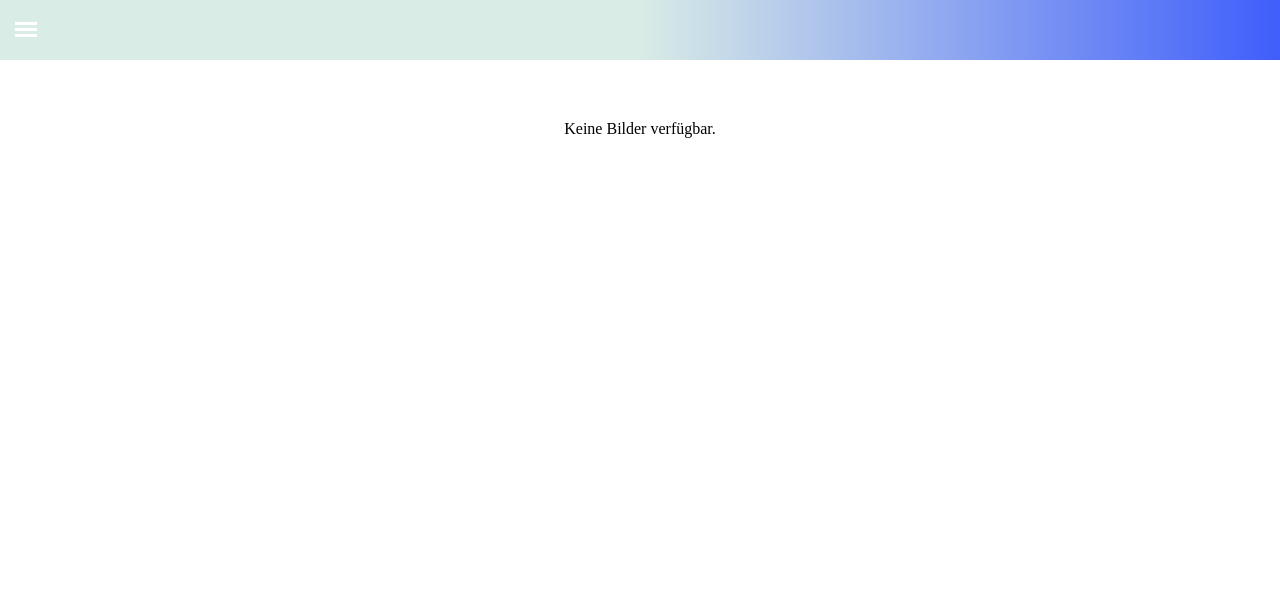
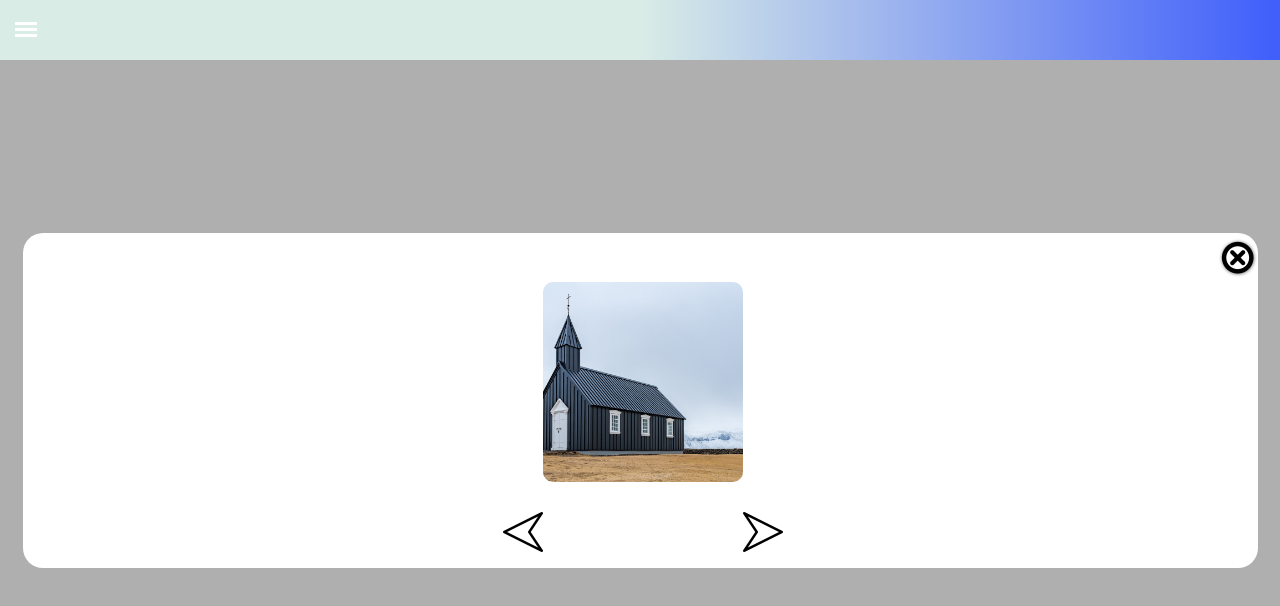
Before and after one commit to Mihael0599/Hochzeit-Album, a plain HTML site: page HTML/pictures.html in a window 1280 px wide. Drawn offline with Linux system fonts and the light colour scheme; a web font is replaced by a local one.

Commit message:
added overlay, javascript needs to be written for fucntion of overlay

```diff
--- a/pictures.html
+++ b/HTML/pictures.html
@@ -7,9 +7,9 @@
     <link rel="preconnect" href="https://fonts.gstatic.com" crossorigin />
     <link href="https://fonts.googleapis.com/css2?family=Delius+Swash+Caps&family=Open+Sans:ital,wght@0,300..800;1,300..800&family=Raleway:ital,wght@0,100..900;1,100..900&display=swap" rel="stylesheet" />
     <link rel="icon" type="image/x-icon" href="/imgs/Bild1.png" />
-    <link rel="stylesheet" href="./style.css" />
-    <link rel="stylesheet" href="./Styles/fonts.css" />
-    <link rel="stylesheet" href="./Styles/assets.css" />
+    <link rel="stylesheet" href="../style.css" />
+    <link rel="stylesheet" href="../Styles/fonts.css" />
+    <link rel="stylesheet" href="../Styles/assets.css" />
     <link type="module" rel="stylesheet" href="/script.js">
     <title>Mihael i Tena</title>
   </head>
@@ -23,15 +23,35 @@
     </label>
     <div id="sidebarMenu">
       <ul class="sidebarMenuInner">
-        <li><a href="./index.html">Nazad na početnu stranicu</a></li>
-        <li><a href="./about.html">About</a></li>
+        <li><a href="../index.html">Nazad na početnu stranicu</a></li>
+        <li><a href="./pictures.html">About</a></li>
       </ul>
     </div>
     <div class="hero-pictures" id="hero">
   </div>
-    <div class="overlay" id="overlay"></div>
+  <div class="backgorund-overlay">
+    <div class="overlay" id="overlay">
+      <div class="close-container">
+      <div>
+      <button class="close-btn"><img class="close-btn-img" src="../imgs/close-150192_640.png" alt=""></button>
+    </div>
+  </div>
+      <div class="image-and-buttons">
+      <img class="overlay-img" src="../imgs/church.jpg" alt="">
+    <div class="arrows">
+      <div class="arrow-right">
+        <button><img class="arrow-right" src="../imgs/arrow-40166_640.png" alt=""></button>
+      </div>
+      <div class="arrow-left">
+        <button><img class="arrow-left" src="../imgs/arrow-40166_640.png" alt=""></button>
+      </div>
+      </div>
+    </div>
+    </div>
+    </div>
+  </div>
     <div class="loader" id="loader"></div>
-    <script type="module" src="./photoAlbum.js"></script>
-    <script src="./template.js"></script>
+    <script type="module" src="../JS/photoAlbum.js"></script>
+    <script src="../JS/template.js"></script>
   </body>
 </html>
--- a/photoAlbum.js
+++ b/JS/photoAlbum.js
@@ -13,8 +13,6 @@ const firebaseConfig = {
 const app = initializeApp(firebaseConfig);
 const storage = getStorage(app);
 const folderRef = ref(storage, 'uploaded_images');
-
-let timeOut;
 
 
 function loadPage() {
--- a/style.css
+++ b/style.css
@@ -1,6 +1,7 @@
-*{
+* {
     margin: 0;
 }
+
 .header {
     display: block;
     margin: 0 auto;
@@ -9,29 +10,33 @@
     box-shadow: none;
     background: linear-gradient(90deg, #D9ECE6 50%, #3F5EFB 100%);
     position: fixed;
-    height: 60px!important;
+    height: 60px !important;
     overflow: hidden;
     z-index: 10;
 }
+
 .main {
     margin: 0 auto;
     display: block;
     height: 100%;
     margin-top: 60px;
 }
-.mainInner{
+
+.mainInner {
     display: table;
     height: 100%;
     width: 100%;
     text-align: center;
 }
-.mainInner div{
-    display:table-cell;
+
+.mainInner div {
+    display: table-cell;
     vertical-align: middle;
     font-size: 3em;
     font-weight: bold;
     letter-spacing: 1.25px;
 }
+
 #sidebarMenu {
     height: 100%;
     position: fixed;
@@ -42,12 +47,14 @@
     transition: transform 250ms ease-in-out;
     background: linear-gradient(180deg, #D9ECE6 0%, #3F5EFB 100%);
 }
-.sidebarMenuInner{
-    margin:0;
-    padding:0;
+
+.sidebarMenuInner {
+    margin: 0;
+    padding: 0;
     border-top: 1px solid rgba(255, 255, 255, 0.10);
 }
-.sidebarMenuInner li{
+
+.sidebarMenuInner li {
     list-style: none;
     color: #fff;
     text-transform: uppercase;
@@ -56,19 +63,22 @@
     cursor: pointer;
     border-bottom: 1px solid rgba(255, 255, 255, 0.10);
 }
-.sidebarMenuInner li span{
+
+.sidebarMenuInner li span {
     display: block;
     font-size: 14px;
     color: rgba(255, 255, 255, 0.50);
 }
-.sidebarMenuInner li a{
+
+.sidebarMenuInner li a {
     color: #fff;
     text-transform: uppercase;
     font-weight: bold;
     cursor: pointer;
     text-decoration: none;
 }
-input[type="checkbox"]:checked ~ #sidebarMenu {
+
+input[type="checkbox"]:checked~#sidebarMenu {
     transform: translateX(0);
 }
 
@@ -77,6 +87,7 @@ input[type=checkbox] {
     box-sizing: border-box;
     display: none;
 }
+
 .sidebarIconToggle {
     transition: all 0.3s;
     box-sizing: border-box;
@@ -90,6 +101,7 @@ input[type=checkbox] {
     height: 22px;
     width: 22px;
 }
+
 .spinner {
     transition: all 0.3s;
     box-sizing: border-box;
@@ -98,6 +110,7 @@ input[type=checkbox] {
     width: 100%;
     background-color: #fff;
 }
+
 .horizontal {
     transition: all 0.3s;
     box-sizing: border-box;
@@ -105,12 +118,14 @@ input[type=checkbox] {
     float: left;
     margin-top: 3px;
 }
+
 .diagonal.part-1 {
     position: relative;
     transition: all 0.3s;
     box-sizing: border-box;
     float: left;
 }
+
 .diagonal.part-2 {
     transition: all 0.3s;
     box-sizing: border-box;
@@ -118,25 +133,28 @@ input[type=checkbox] {
     float: left;
     margin-top: 3px;
 }
-input[type=checkbox]:checked ~ .sidebarIconToggle > .horizontal {
+
+input[type=checkbox]:checked~.sidebarIconToggle>.horizontal {
     transition: all 0.3s;
     box-sizing: border-box;
     opacity: 0;
 }
-input[type=checkbox]:checked ~ .sidebarIconToggle > .diagonal.part-1 {
+
+input[type=checkbox]:checked~.sidebarIconToggle>.diagonal.part-1 {
     transition: all 0.3s;
     box-sizing: border-box;
     transform: rotate(135deg);
     margin-top: 8px;
 }
-input[type=checkbox]:checked ~ .sidebarIconToggle > .diagonal.part-2 {
+
+input[type=checkbox]:checked~.sidebarIconToggle>.diagonal.part-2 {
     transition: all 0.3s;
     box-sizing: border-box;
     transform: rotate(-135deg);
     margin-top: -9px;
 }
 
-.hero{
+.hero {
     height: 87vh;
     gap: 50px;
     background-image: url("./imgs/backgorund.jpg");
@@ -149,13 +167,15 @@ input[type=checkbox]:checked ~ .sidebarIconToggle > .diagonal.part-2 {
     flex-direction: column;
     padding-bottom: 120px;
 }
-.name-datum{
+
+.name-datum {
     text-align: center;
     display: flex;
     flex-direction: column;
     gap: 10px;
 }
-.upload-photo-container{
+
+.upload-photo-container {
     display: flex;
     justify-content: center;
     align-items: center;
@@ -175,13 +195,13 @@ input[type=checkbox]:checked ~ .sidebarIconToggle > .diagonal.part-2 {
     border-radius: 8px;
 }
 
-.album{
+.album {
     display: flex;
     justify-content: center;
     align-items: center;
 }
 
-.pictures-container:hover{
+.pictures-container:hover {
     cursor: pointer;
     -webkit-transform: scale(1.2);
     -ms-transform: scale(1.2);
@@ -189,7 +209,7 @@ input[type=checkbox]:checked ~ .sidebarIconToggle > .diagonal.part-2 {
     transition: 0.2s ease;
 }
 
-.hero-pictures{
+.hero-pictures {
     padding-top: 120px;
     display: none;
     justify-content: center;
@@ -199,7 +219,7 @@ input[type=checkbox]:checked ~ .sidebarIconToggle > .diagonal.part-2 {
     padding-bottom: 120px;
 }
 
-.msg-box{
+.msg-box {
     background-color: black;
     color: white;
     width: 280px;
@@ -246,7 +266,93 @@ input[type=checkbox]:checked ~ .sidebarIconToggle > .diagonal.part-2 {
     0% {
         transform: rotate(0deg);
     }
+
     100% {
         transform: rotate(360deg);
     }
 }
+
+.backgorund-overlay {
+    position: absolute;
+    top: 0;
+    left: 0;
+    background-color: rgba(0, 0, 0, 0.315);
+    height: 100%;
+    width: 100%;
+    display: flex;
+    justify-content: center;
+    align-items: center;
+}
+
+.overlay {
+    background-color: white;
+    width: calc(100% - 50px);
+    height: 330px;
+    display: flex;
+    justify-content: flex-start;
+    border-radius: 20px;
+    flex-direction: column;
+    padding-top: 5px;
+    padding-left: 5px;
+    align-items: center;
+}
+
+.overlay-img {
+    width: 200px;
+    height: 200px;
+    object-fit: cover;
+    border-radius: 10px;
+}
+
+.icon {
+    transform: translate(-50%, -50%);
+    width: 80px;
+    height: 60px;
+    cursor: pointer;
+}
+
+.arrows {
+    display: flex;
+    flex-direction: row-reverse;
+    justify-content: center;
+    align-items: center;
+    gap: 200px;
+
+}
+
+.arrow-right {
+    height: 40px;
+    width: 40px;
+}
+
+button {
+    background: none;
+    border: none;
+    padding: 0;
+}
+
+.arrow-left {
+    height: 40px;
+    width: 40px;
+    transform: rotate(90deg);
+}
+
+.close-btn-img {
+    height: 40px;
+    width: 40px;
+}
+
+.image-and-buttons {
+    display: flex;
+    flex-direction: column;
+    align-items: center;
+    justify-content: center;
+    gap: 30px;
+}
+
+.close-container {
+    display: flex;
+    justify-content: flex-end;
+    align-items: center;
+    width: 100%;
+}
```
Also changed, not shown: HTML/about.html (renamed from about.html, +3 -3 lines), index.html (+2 -2 lines), JS/template.js (renamed from template.js), imgs/arrow-40166_640.png (added), imgs/church.jpg (added), imgs/close-150192_640.png (added). Lines whose indentation alone changed are shown as unchanged.
